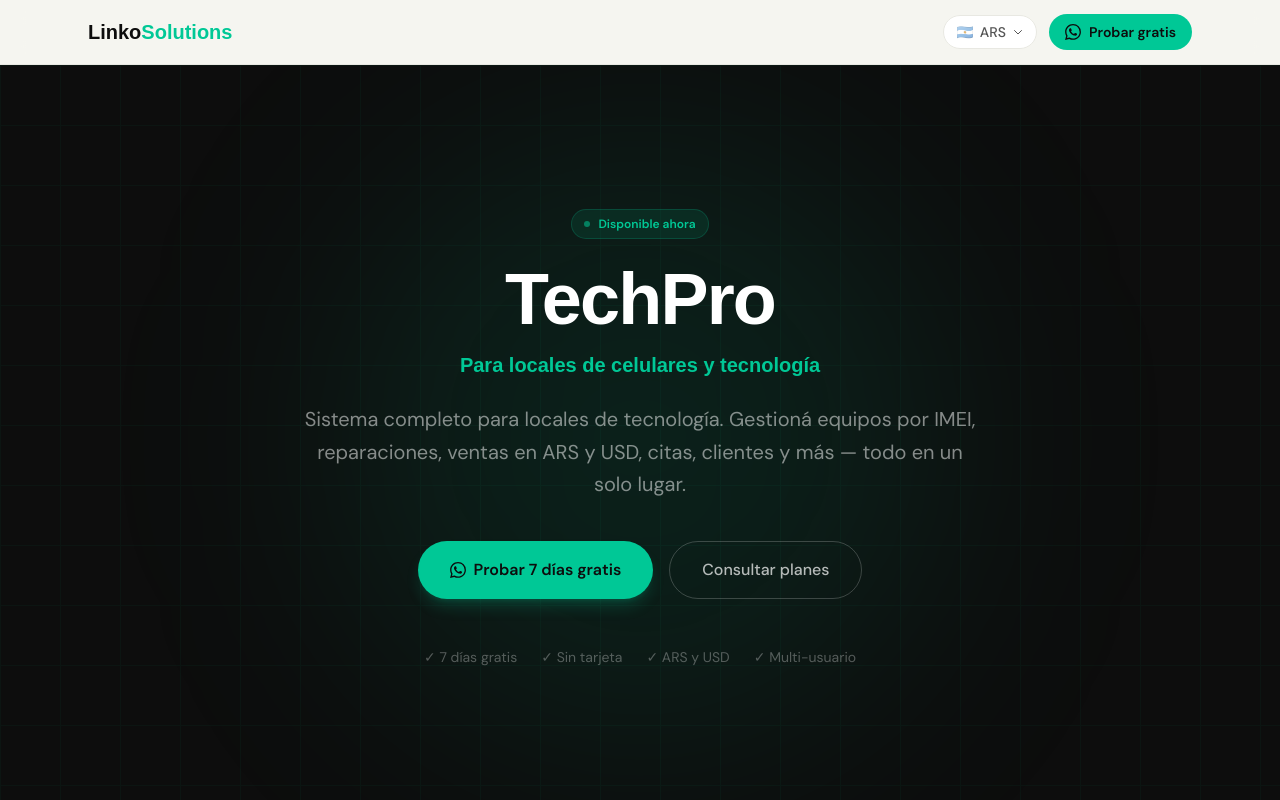
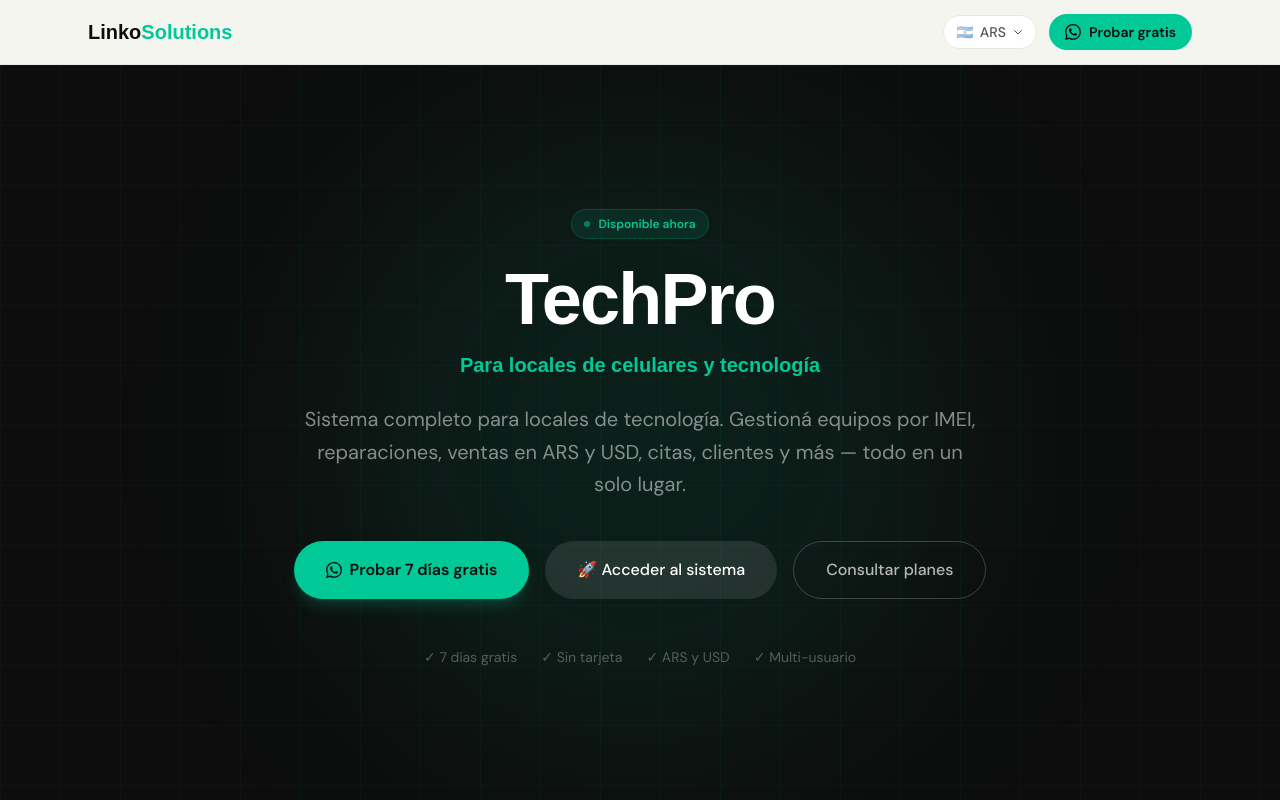
Before and after one commit to linkosolutions/linkosolutions, a React (Vite) app: page /techpro in a window 1280 px wide. Shown: the top 800 px of the page. Built offline with nearby package versions, Linux system fonts and the light colour scheme.

Commit message:
cambio viste techpro

```diff
--- a/src/pages/TechPro.jsx
+++ b/src/pages/TechPro.jsx
@@ -53,6 +53,10 @@ function HeroProducto() {
     className="inline-flex items-center gap-2 bg-accent hover:bg-accent-dark text-ink font-bold text-base px-8 py-4 rounded-full transition-all duration-200 shadow-lg shadow-accent/20 hover:-translate-y-0.5">
     <WhatsAppIcon />
     Probar 7 días gratis
+  </a>
+  <a href="https://linkotechpro.vercel.app" target="_blank" rel="noopener noreferrer"
+    className="inline-flex items-center gap-2 bg-white/10 hover:bg-white/20 text-white font-medium text-base px-8 py-4 rounded-full transition-all duration-200">
+    🚀 Acceder al sistema
   </a>
   <a href={waInfo} target="_blank" rel="noopener noreferrer"
     className="inline-flex items-center gap-2 border border-white/20 text-white/70 hover:text-white hover:border-white/40 font-medium text-base px-8 py-4 rounded-full transition-all duration-200">
@@ -397,6 +401,10 @@ function CtaFinal() {
     <WhatsAppIcon />
     Empezar prueba gratis
   </a>
+  <a href="https://linkotechpro.vercel.app" target="_blank" rel="noopener noreferrer"
+    className="inline-flex items-center gap-2 bg-ink/80 text-white font-medium text-base px-8 py-4 rounded-full hover:bg-ink/60 transition-colors">
+    🚀 Acceder al sistema
+  </a>
   <a href={waInfo} target="_blank" rel="noopener noreferrer"
     className="inline-flex items-center gap-2 border-2 border-ink/20 text-ink font-medium text-base px-8 py-4 rounded-full hover:border-ink/40 transition-colors">
     Consultar planes
```
Lines whose indentation alone changed are shown as unchanged.
